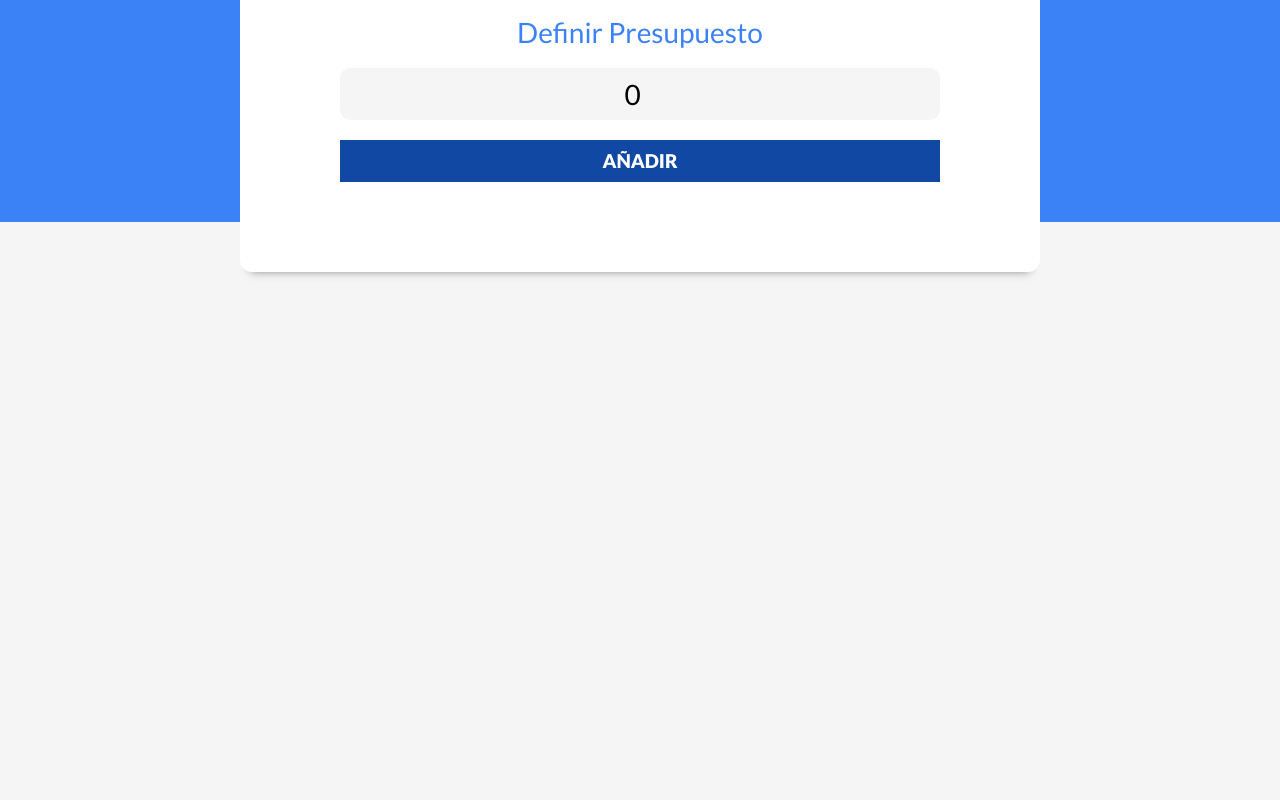
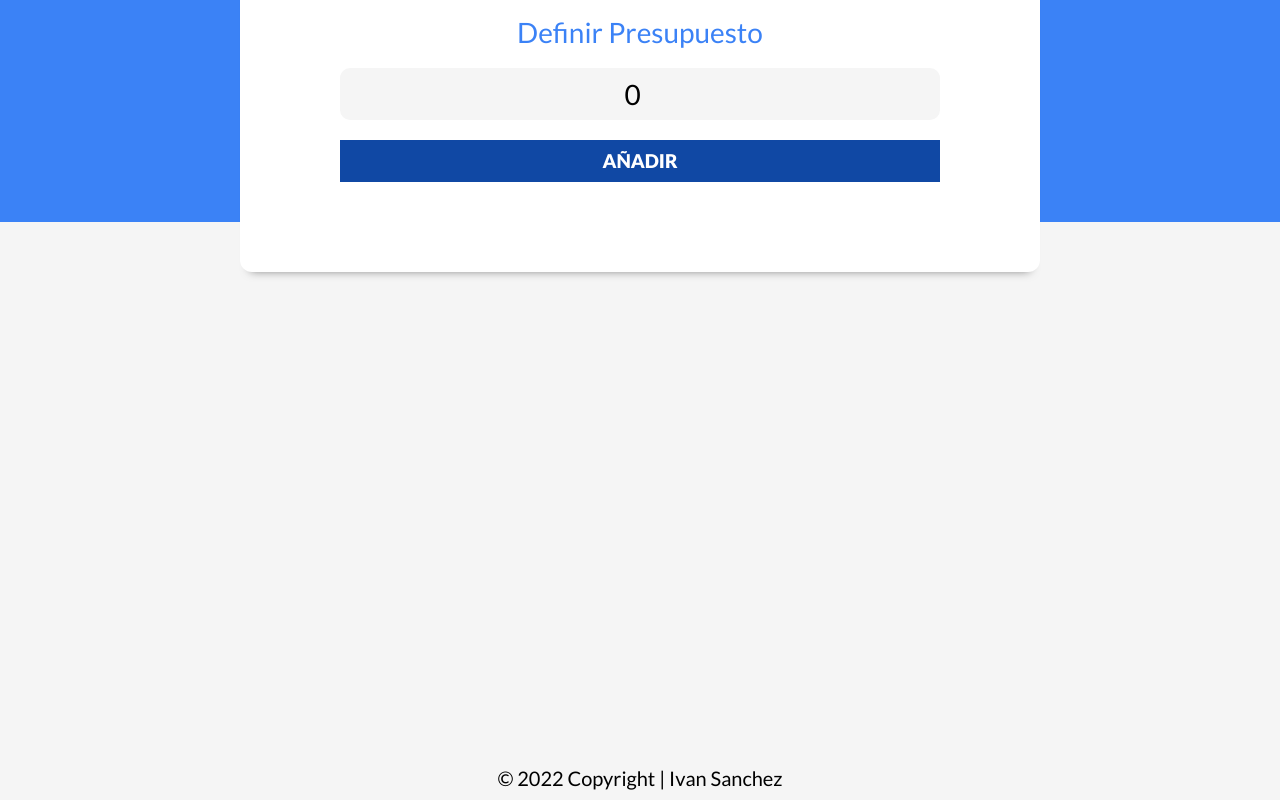
Before and after one commit to ivansanchez90/control-de-gastos, a React (Vite) app: page / in a window 1280 px wide. Shown: the part 180-980 px from the top of the page. Before the commit the page ends 800 px from the top, so only its background shows below. Built offline with nearby package versions, Linux system fonts and the light colour scheme.

Commit message:
copyright

```diff
--- a/index.html
+++ b/index.html
@@ -14,4 +14,5 @@
     <div id="root"></div>
     <script type="module" src="/src/main.jsx"></script>
   </body>
+  <p class="copyright">© 2022 Copyright | Ivan Sanchez</p>
 </html>
--- a/src/App.jsx
+++ b/src/App.jsx
@@ -84,6 +84,7 @@ function App() {
   }
 
   return (
+
     <div className={modal ? 'fijar' : ''}>
       <Header
           gastos={gastos}
@@ -128,6 +129,7 @@ function App() {
        />}
 
 
+
     </div>
   )
 }
--- a/src/index.css
+++ b/src/index.css
@@ -410,3 +410,18 @@ body .modal {
     font-size: 2.4rem;
     text-align: right;
 }
+
+.copyright {
+    display: block;
+  color: black;
+  margin: 0;
+  padding-bottom: 10px;
+  text-align: center;
+  justify-content: end;
+  margin-top: 545px;
+  font-size: 2rem;
+}
+html {
+
+    height: 100vh;
+}
```
